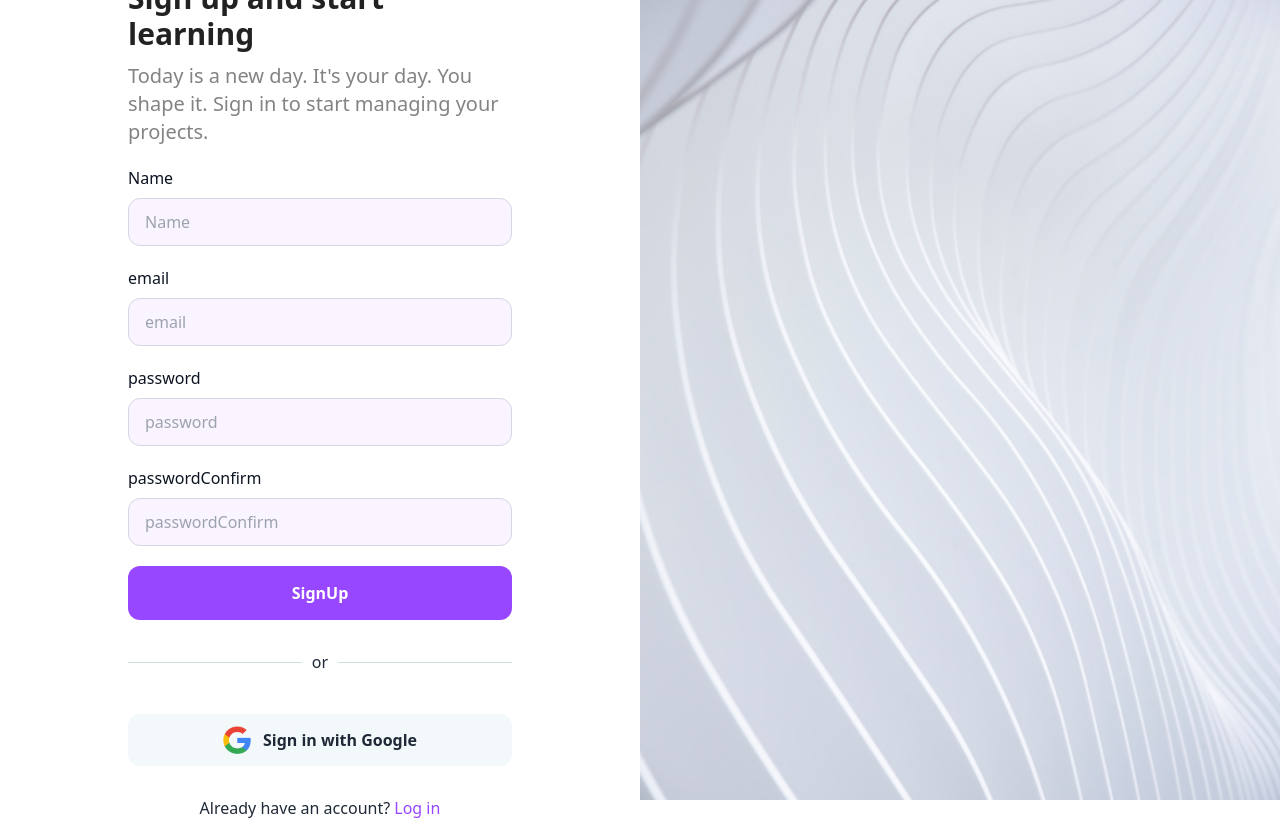
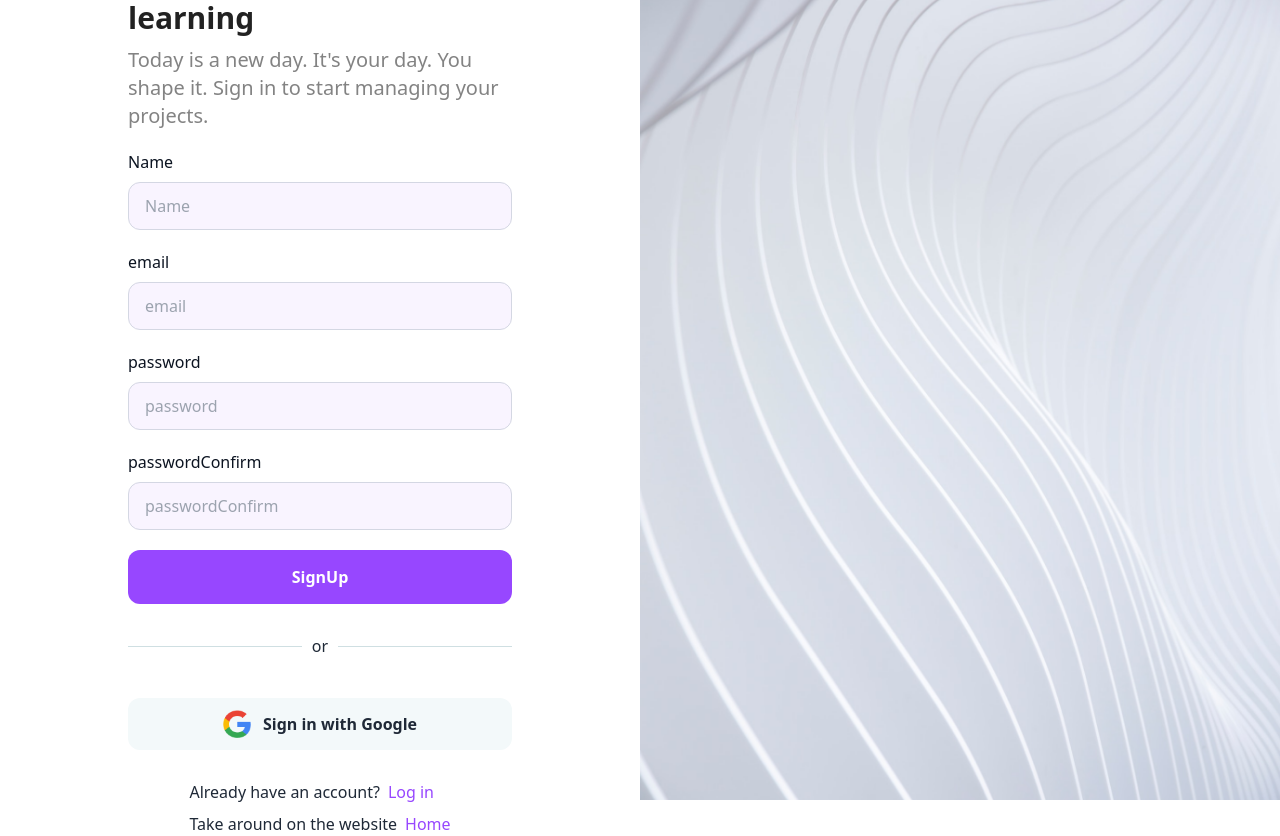
Before and after one commit to Mohamed-Ramadan1/Lin, a React (Vite) app: page /signup in a window 1280 px wide. Built offline with nearby package versions, Linux system fonts and the light colour scheme.

Commit message:
Update the login signUp functionality and show the error message

```diff
--- a/src/pages/Login.jsx
+++ b/src/pages/Login.jsx
@@ -21,7 +21,7 @@ import LoginImg from "../assets/Login.jpg";
 const Login = () => {
   const dispatch = useDispatch();
   const navigate = useNavigate();
-  const { isSuccess } = useSelector((state) => state.userReducers);
+  const { isSuccess, error } = useSelector((state) => state.userReducers);
 
   useEffect(() => {
     if (isSuccess) {
@@ -29,7 +29,12 @@ const Login = () => {
       dispatch(userActions.resetSuccessStates());
       return navigate("/");
     }
-  }, [isSuccess, dispatch, navigate]);
+
+    if (error) {
+      toast.error(error);
+      dispatch(userActions.resetSuccessStates());
+    }
+  }, [isSuccess, dispatch, navigate, error]);
 
   return (
     <div className="loginPage w-full h-[100vh] max-lg:h-full flex flex-row-reverse justify-between items-center">
@@ -98,9 +103,15 @@ const Login = () => {
 
             <div>
               <h3>
-                Already have an account?{" "}
-                <Link to="/SignUp" className="text-[#9747FF]">
+                Already have an account?
+                <Link to="/SignUp" className="text-[#9747FF] pl-2">
                   Sign Up
+                </Link>
+              </h3>
+              <h3 className="pt-2">
+                Take around on the website
+                <Link to="/" className="text-[#9747FF] pl-2">
+                  Home
                 </Link>
               </h3>
             </div>
--- a/src/pages/SignUp.jsx
+++ b/src/pages/SignUp.jsx
@@ -19,7 +19,7 @@ import LoginImg from "../assets/SignUp.png";
 const SignUp = () => {
   const navigate = useNavigate();
   const dispatch = useDispatch();
-  const { isSuccess } = useSelector((state) => state.userReducers);
+  const { isSuccess, error } = useSelector((state) => state.userReducers);
 
   useEffect(() => {
     if (isSuccess) {
@@ -27,7 +27,11 @@ const SignUp = () => {
       dispatch(userActions.resetSuccessStates());
       return navigate("/");
     }
-  }, [isSuccess]);
+    if (error) {
+      toast.error(error);
+      dispatch(userActions.resetSuccessStates());
+    }
+  }, [isSuccess, dispatch, navigate, error]);
 
   return (
     <div className="w-full h-[100vh] max-lg:h-full max-2lg:h-full  flex flex-row-reverse justify-between items-center">
@@ -115,10 +119,15 @@ const SignUp = () => {
 
             <div>
               <h3>
-                Already have an account?{" "}
-                <Link to="/login" className="text-[#9747FF]">
-                  {" "}
-                  Log in{" "}
+                Already have an account?
+                <Link to="/login" className="text-[#9747FF] pl-2">
+                  Log in
+                </Link>
+              </h3>
+              <h3 className="pt-2">
+                Take around on the website
+                <Link to="/" className="text-[#9747FF] pl-2">
+                  Home
                 </Link>
               </h3>
             </div>
--- a/src/store/userSlice.js
+++ b/src/store/userSlice.js
@@ -218,6 +218,7 @@ const userSlice = createSlice({
     },
     resetSuccessStates: (state) => {
       state.isSuccess = false;
+      state.error = null;
     },
   },
   extraReducers: (builder) => {
```
